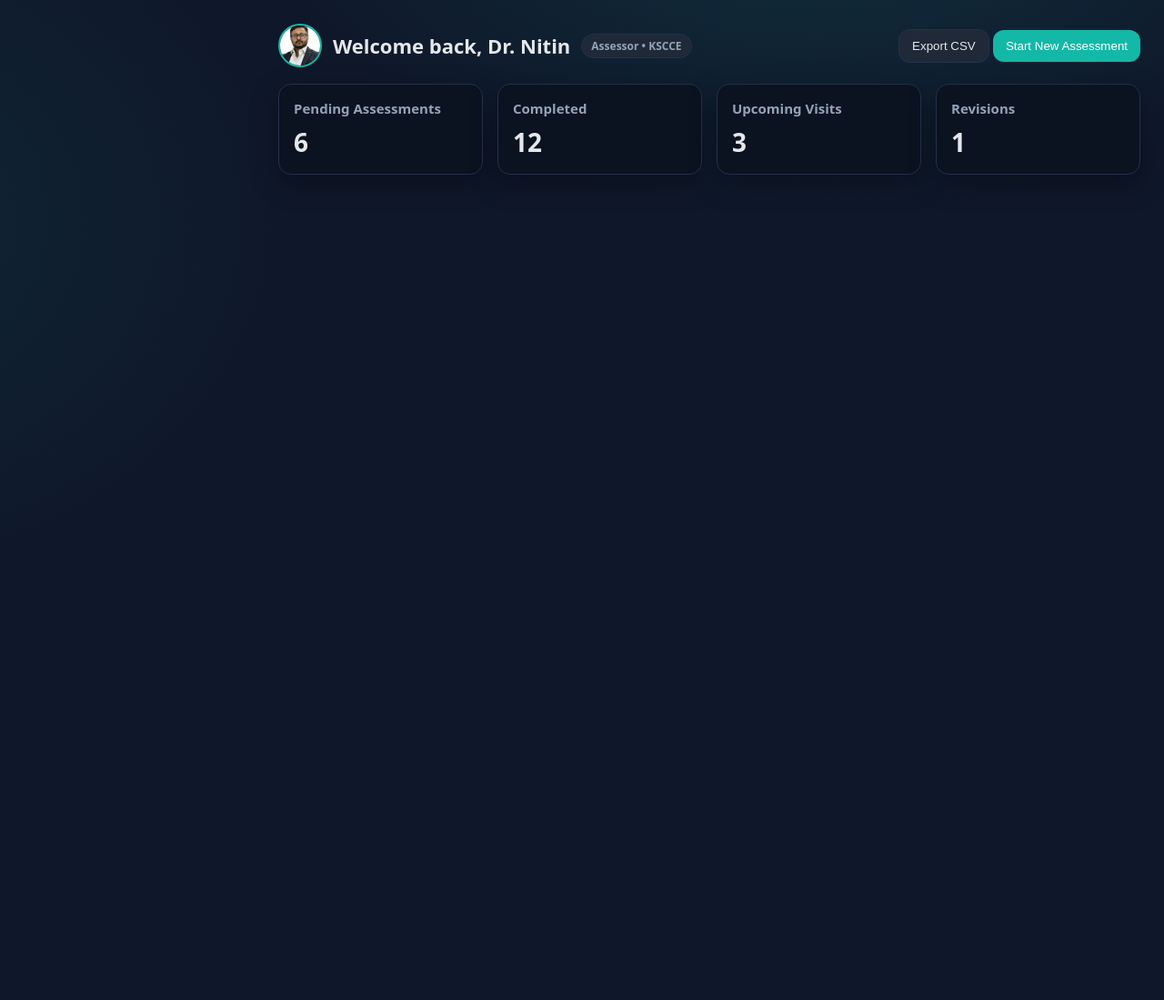
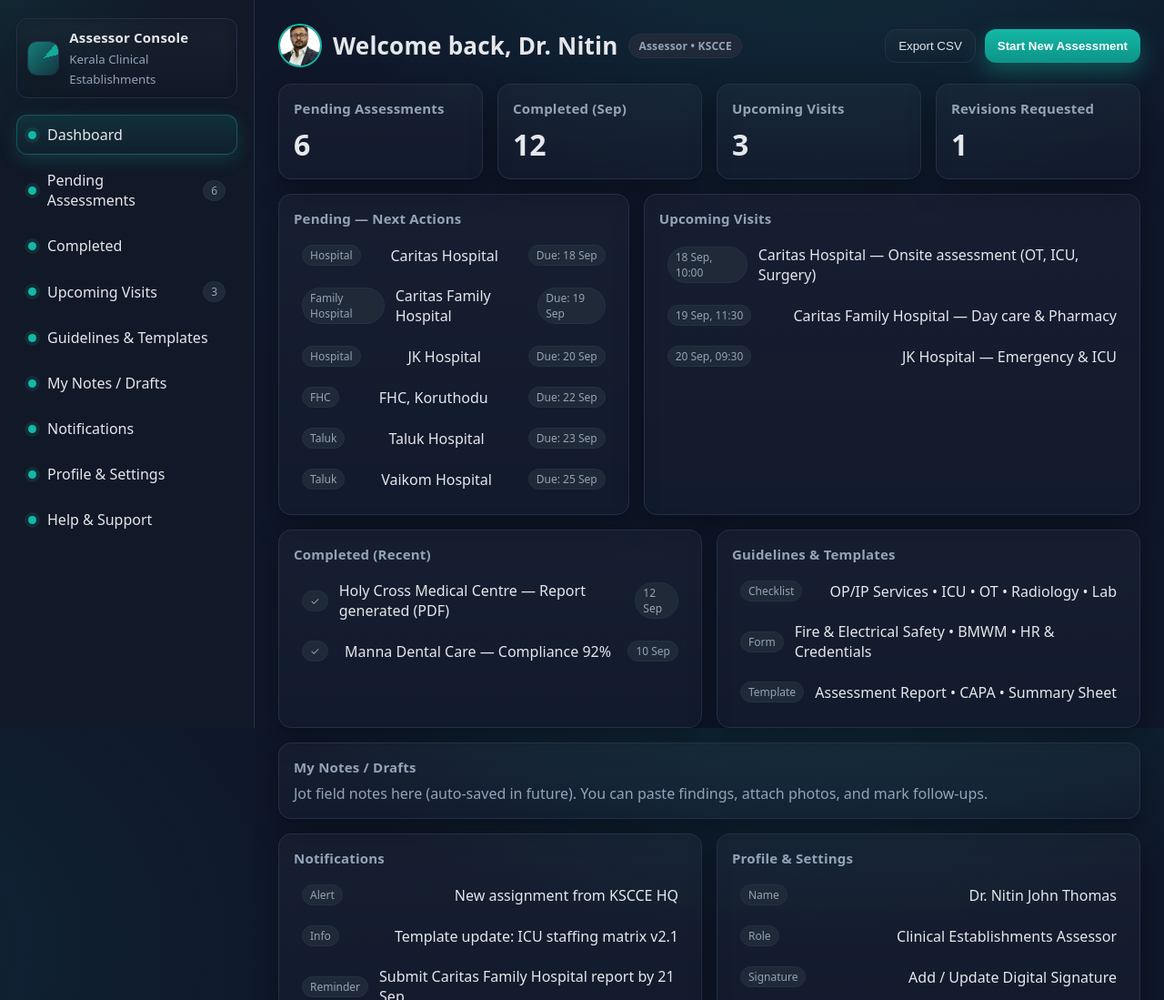
Before and after one commit to axener2/assessor, a plain HTML site: page index.html in a window 1280 px wide. Shown: the top 1099 px of the page at 91% size. Before the commit the page ends 800 px from the top, so only its background shows below. Drawn offline with Linux system fonts and the light colour scheme; files whose address does not match are found by name.

Commit message:
Add files via upload

```diff
--- a/index.html
+++ b/index.html
@@ -6,115 +6,159 @@
   <title>Clinical Establishments Assessor</title>
   <style>
     :root{
-      --bg: #0f172a;
-      --panel: #111827;
-      --muted: #94a3b8;
-      --text: #e5e7eb;
-      --brand: #14b8a6;
-      --brand-strong:#0d9488;
-      --card: #0b1220;
-      --chip:#1f2937;
+      --bg:#0f172a;           /* slate-900 */
+      --panel:#111827;        /* gray-900 */
+      --muted:#94a3b8;        /* slate-400 */
+      --text:#e5e7eb;         /* gray-200 */
+      --brand:#14b8a6;        /* teal-500 */
+      --brand-strong:#0d9488; /* teal-600 */
+      --card:#0b1220;         /* deep panel */
+      --chip:#1f2937;         /* gray-800 */
       --border:#23314a;
       --hover:#0b1626;
-      --shadow: 0 10px 30px rgba(0,0,0,.35);
-      --radius: 14px;
+      --shadow:0 10px 30px rgba(0,0,0,.35);
+      --radius:14px;
     }
 
-    *{ box-sizing: border-box; }
-    html,body{ height:100%; margin:0; }
+    *{box-sizing:border-box}
+    html,body{height:100%;margin:0}
     body{
-      font-family: ui-sans-serif, system-ui, -apple-system, Segoe UI, Roboto, "Helvetica Neue", Arial;
-      color: var(--text);
-      background: radial-gradient(1200px 800px at 70% -200px, rgba(20,184,166,.18), transparent 55%),
-                  radial-gradient(900px 700px at -200px 30%, rgba(20,184,166,.10), transparent 60%),
-                  var(--bg);
+      font-family:ui-sans-serif,system-ui,-apple-system,Segoe UI,Roboto,"Helvetica Neue",Arial;
+      color:var(--text);
+      background:
+        radial-gradient(1200px 800px at 70% -200px, rgba(20,184,166,.18), transparent 55%),
+        radial-gradient(900px 700px at -200px 30%, rgba(20,184,166,.10), transparent 60%),
+        var(--bg);
     }
 
-    .app{ display:grid; grid-template-columns: 280px 1fr; min-height:100dvh; }
+    /* Layout */
+    .app{display:grid;grid-template-columns:280px 1fr;min-height:100vh}
     aside{
-      position: sticky; top:0; height:100dvh;
-      padding:20px 18px;
-      border-right:1px solid var(--border);
-      background: var(--panel);
-      transition: transform 0.3s ease-in-out;
+      position:sticky;top:0;height:100vh;overflow:auto;
+      padding:20px 18px;border-right:1px solid var(--border);
+      background:
+        radial-gradient(600px 500px at -120px -120px, rgba(20,184,166,.18), transparent 60%),
+        var(--panel);
     }
-    aside.hidden { transform: translateX(-100%); }
+    main{padding:26px 26px 42px;overflow:auto}
 
-    .brand{ display:flex; align-items:center; gap:12px; margin-bottom:18px; padding:10px 12px; border:1px solid var(--border); border-radius:12px; }
-    .brand-logo{ width:36px; height:36px; border-radius:9px; background: linear-gradient(135deg, rgba(20,184,166,.6), rgba(20,184,166,.15)); border:1px solid var(--border); }
-    .brand h1{ font-size:15px; margin:0 0 2px 0; font-weight:700; }
-    .brand small{ color: var(--muted); }
+    /* Sidebar */
+    .brand{
+      display:flex;align-items:center;gap:12px;margin-bottom:18px;
+      padding:10px 12px;border:1px solid var(--border);border-radius:12px;
+      background:linear-gradient(180deg, rgba(255,255,255,.03), transparent);
+      box-shadow:inset 0 2px 12px rgba(0,0,0,.2);
+    }
+    .brand-logo{
+      width:36px;height:36px;border-radius:9px;
+      background:
+        conic-gradient(from 210deg at 50% 50%, rgba(20,184,166,0) 0 53%, rgba(20,184,166,.85) 53% 63%, rgba(20,184,166,0) 63% 100%),
+        linear-gradient(135deg, rgba(20,184,166,.6), rgba(20,184,166,.15));
+      outline:1px solid var(--border);
+      box-shadow:var(--shadow);
+    }
+    .brand h1{font-size:15px;margin:0 0 2px 0;font-weight:700;letter-spacing:.2px}
+    .brand small{color:var(--muted)}
 
-    nav{ margin-top: 10px; }
-    .menu{ display:flex; flex-direction:column; gap:6px; margin:10px 0 18px; }
-    .menu a{ display:flex; align-items:center; gap:12px; padding:10px 12px; border-radius:12px; color: var(--text); text-decoration:none; }
-    .menu a:hover{ background: var(--hover); border-color: var(--border); }
-    .menu a.active{ background: linear-gradient(180deg, rgba(20,184,166,.15), rgba(20,184,166,.05)); border:1px solid rgba(20,184,166,.35); }
-    .dot{ width:9px; height:9px; border-radius:50%; background: var(--brand); }
-
-    main{ padding:26px; }
-    .topbar{ display:flex; justify-content:space-between; align-items:center; margin-bottom:18px; }
-    .greet{ display:flex; align-items:center; gap:12px; font-size:22px; font-weight:800; }
-    .greet img{ width:48px; height:48px; border-radius:50%; object-fit:cover; border:2px solid var(--brand); }
-    .chip{ font-size:12px; padding:4px 10px; border-radius:999px; background: var(--chip); color: var(--muted); border:1px solid var(--border); }
-    .btn{ padding:10px 14px; border-radius:12px; border:1px solid var(--border); background: var(--chip); color: var(--text); cursor:pointer; }
-    .btn.primary{ background: var(--brand); border:none; color:#fff; }
-
-    /* Hamburger */
-    .hamburger{
-      display:none;
-      font-size:26px;
-      background:none;
-      border:none;
-      color: var(--text);
-      cursor:pointer;
+    nav{margin-top:10px}
+    .menu{display:flex;flex-direction:column;gap:6px;margin:10px 0 18px}
+    .menu a{
+      display:flex;align-items:center;gap:12px;
+      padding:10px 12px;border-radius:12px;color:var(--text);text-decoration:none;
+      border:1px solid transparent;
+    }
+    .menu a:hover{background:var(--hover);border-color:var(--border)}
+    .menu a.active{
+      background:linear-gradient(180deg, rgba(20,184,166,.15), rgba(20,184,166,.05));
+      border:1px solid rgba(20,184,166,.35);
+      box-shadow:0 6px 20px rgba(20,184,166,.20);
+    }
+    .dot{width:9px;height:9px;border-radius:50%;background:var(--brand);box-shadow:0 0 0 4px rgba(20,184,166,.12)}
+    /* (Missing before) badge styling */
+    .badge{
+      margin-left:auto;font-size:12px;padding:2px 8px;border-radius:999px;
+      background:var(--chip);color:var(--muted);border:1px solid var(--border)
     }
 
-    .grid{ display:grid; gap:16px; grid-template-columns: repeat(12, 1fr); }
-    .card{ background: var(--card); border:1px solid var(--border); border-radius: var(--radius); padding:16px; box-shadow: var(--shadow); }
-    .card h3{ margin:0 0 8px; font-size:15px; color: var(--muted); font-weight:700; }
-    .stat{ font-size:28px; font-weight:800; }
-    .row-3{ grid-column: span 3; }
-    .row-5{ grid-column: span 5; }
-    .row-6{ grid-column: span 6; }
-    .row-7{ grid-column: span 7; }
-    .row-12{ grid-column: span 12; }
+    /* Topbar */
+    .topbar{display:flex;justify-content:space-between;align-items:center;gap:14px;margin-bottom:18px}
+    .greet{
+      font-size:clamp(18px,2.2vw,26px);font-weight:800;letter-spacing:.2px;
+      display:flex;align-items:center;gap:12px
+    }
+    .greet img{
+      width:48px;height:48px;border-radius:50%;object-fit:cover;border:2px solid var(--brand)
+    }
+    .chip{
+      font-size:12px;padding:4px 10px;border-radius:999px;background:var(--chip);color:var(--muted);border:1px solid var(--border)
+    }
+    .actions{display:flex;gap:10px}
+    .btn{
+      padding:10px 14px;border-radius:12px;border:1px solid var(--border);
+      background:linear-gradient(180deg, rgba(255,255,255,.03), transparent);
+      color:var(--text);cursor:pointer
+    }
+    .btn.primary{
+      background:linear-gradient(180deg, var(--brand), var(--brand-strong));
+      border:none;box-shadow:0 10px 24px rgba(20,184,166,.35);font-weight:700;color:#fff
+    }
 
-    .list{ list-style:none; margin:0; padding:0; }
-    .list li{ display:flex; justify-content:space-between; align-items:center; padding:8px; border-bottom:1px solid var(--border); }
-    .list li:last-child{ border-bottom:none; }
-    .pill{ font-size:12px; padding:2px 8px; border-radius:999px; background: var(--chip); color: var(--muted); border:1px solid var(--border); }
+    /* Cards/Grid */
+    .grid{display:grid;gap:16px;grid-template-columns:repeat(12,1fr)}
+    .card{
+      background:linear-gradient(180deg, rgba(255,255,255,.03), rgba(255,255,255,.01));
+      border:1px solid var(--border);border-radius:var(--radius);padding:16px;box-shadow:var(--shadow)
+    }
+    .card h3{margin:0 0 8px;font-size:15px;color:var(--muted);font-weight:700;letter-spacing:.2px}
+    .stat{font-size:clamp(20px,3vw,32px);font-weight:800;margin:4px 0 0}
+    .row-3{grid-column:span 3}
+    .row-5{grid-column:span 5}
+    .row-6{grid-column:span 6}
+    .row-7{grid-column:span 7}
+    .row-12{grid-column:span 12}
 
-    /* Mobile */
-    @media (max-width: 980px){
-      .app{ grid-template-columns: 1fr; }
-      aside{ position: fixed; left:0; top:0; bottom:0; width:260px; z-index:1000; }
-      .hamburger{ display:block; }
+    /* Lists */
+    .list{margin:0;padding:0;list-style:none}
+    .list li{
+      display:flex;align-items:center;gap:12px;justify-content:space-between;
+      padding:10px 8px;border-radius:10px;border:1px solid transparent
+    }
+    .list li:hover{background:var(--hover);border-color:var(--border)}
+    .pill{
+      font-size:12px;padding:2px 8px;border-radius:999px;border:1px solid var(--border);
+      background:var(--chip);color:var(--muted)
+    }
+
+    /* Responsive */
+    @media (max-width:980px){
+      .app{grid-template-columns:1fr}
+      aside{position:static;height:auto}
     }
   </style>
 </head>
 <body>
   <div class="app">
     <!-- SIDEBAR -->
-    <aside id="sidebar" class="hidden">
+    <aside>
       <div class="brand">
-        <div class="brand-logo"></div>
+        <div class="brand-logo" aria-hidden="true"></div>
         <div>
           <h1>Assessor Console</h1>
           <small>Kerala Clinical Establishments</small>
         </div>
       </div>
+
       <nav>
-        <div class="menu">
+        <div class="menu" role="navigation" aria-label="Main">
           <a class="active" href="#dashboard"><span class="dot"></span> Dashboard</a>
-          <a href="#pending"><span class="dot"></span> Pending Assessments</a>
+          <a href="#pending"><span class="dot"></span> Pending Assessments <span class="badge">6</span></a>
           <a href="#completed"><span class="dot"></span> Completed</a>
-          <a href="#upcoming"><span class="dot"></span> Upcoming Visits</a>
-          <a href="#guidelines"><span class="dot"></span> Guidelines</a>
-          <a href="#notes"><span class="dot"></span> My Notes</a>
+          <a href="#upcoming"><span class="dot"></span> Upcoming Visits <span class="badge">3</span></a>
+          <a href="#guidelines"><span class="dot"></span> Guidelines & Templates</a>
+          <a href="#notes"><span class="dot"></span> My Notes / Drafts</a>
           <a href="#notifications"><span class="dot"></span> Notifications</a>
-          <a href="#profile"><span class="dot"></span> Profile</a>
-          <a href="#help"><span class="dot"></span> Help</a>
+          <a href="#profile"><span class="dot"></span> Profile & Settings</a>
+          <a href="#help"><span class="dot"></span> Help & Support</a>
         </div>
       </nav>
     </aside>
@@ -122,7 +166,6 @@
     <!-- MAIN -->
     <main>
       <div class="topbar">
-        <button class="hamburger" onclick="toggleSidebar()">☰</button>
         <div class="greet">
           <img src="profile.jpg" alt="Profile photo">
           Welcome back, Dr. Nitin
@@ -134,20 +177,92 @@
         </div>
       </div>
 
-      <!-- Example dashboard content -->
-      <section id="dashboard" class="grid">
+      <!-- STATS -->
+      <section id="dashboard" class="grid" aria-label="Dashboard">
         <div class="card row-3"><h3>Pending Assessments</h3><div class="stat">6</div></div>
-        <div class="card row-3"><h3>Completed</h3><div class="stat">12</div></div>
+        <div class="card row-3"><h3>Completed (Sep)</h3><div class="stat">12</div></div>
         <div class="card row-3"><h3>Upcoming Visits</h3><div class="stat">3</div></div>
-        <div class="card row-3"><h3>Revisions</h3><div class="stat">1</div></div>
+        <div class="card row-3"><h3>Revisions Requested</h3><div class="stat">1</div></div>
+
+        <!-- PENDING LIST -->
+        <div id="pending" class="card row-5">
+          <h3>Pending — Next Actions</h3>
+          <ul class="list">
+            <li><span class="pill">Hospital</span> Caritas Hospital <span class="pill">Due: 18 Sep</span></li>
+            <li><span class="pill">Family Hospital</span> Caritas Family Hospital <span class="pill">Due: 19 Sep</span></li>
+            <li><span class="pill">Hospital</span> JK Hospital <span class="pill">Due: 20 Sep</span></li>
+            <li><span class="pill">FHC</span> FHC, Koruthodu <span class="pill">Due: 22 Sep</span></li>
+            <li><span class="pill">Taluk</span> Taluk Hospital <span class="pill">Due: 23 Sep</span></li>
+            <li><span class="pill">Taluk</span> Vaikom Hospital <span class="pill">Due: 25 Sep</span></li>
+          </ul>
+        </div>
+
+        <!-- CALENDAR / UPCOMING -->
+        <div id="upcoming" class="card row-7">
+          <h3>Upcoming Visits</h3>
+          <ul class="list">
+            <li><span class="pill">18 Sep, 10:00</span> Caritas Hospital — Onsite assessment (OT, ICU, Surgery)</li>
+            <li><span class="pill">19 Sep, 11:30</span> Caritas Family Hospital — Day care & Pharmacy</li>
+            <li><span class="pill">20 Sep, 09:30</span> JK Hospital — Emergency & ICU</li>
+          </ul>
+        </div>
+
+        <!-- COMPLETED -->
+        <div id="completed" class="card row-6">
+          <h3>Completed (Recent)</h3>
+          <ul class="list">
+            <li><span class="pill">✓</span> Holy Cross Medical Centre — Report generated (PDF) <span class="pill">12 Sep</span></li>
+            <li><span class="pill">✓</span> Manna Dental Care — Compliance 92% <span class="pill">10 Sep</span></li>
+          </ul>
+        </div>
+
+        <!-- GUIDELINES -->
+        <div id="guidelines" class="card row-6">
+          <h3>Guidelines & Templates</h3>
+          <ul class="list">
+            <li><span class="pill">Checklist</span> OP/IP Services • ICU • OT • Radiology • Lab</li>
+            <li><span class="pill">Form</span> Fire & Electrical Safety • BMWM • HR & Credentials</li>
+            <li><span class="pill">Template</span> Assessment Report • CAPA • Summary Sheet</li>
+          </ul>
+        </div>
+
+        <!-- NOTES -->
+        <div id="notes" class="card row-12">
+          <h3>My Notes / Drafts</h3>
+          <p style="color:var(--muted);margin:0">
+            Jot field notes here (auto-saved in future). You can paste findings, attach photos, and mark follow-ups.
+          </p>
+        </div>
+
+        <!-- NOTIFICATIONS -->
+        <div id="notifications" class="card row-6">
+          <h3>Notifications</h3>
+          <ul class="list">
+            <li><span class="pill">Alert</span> New assignment from KSCCE HQ</li>
+            <li><span class="pill">Info</span> Template update: ICU staffing matrix v2.1</li>
+            <li><span class="pill">Reminder</span> Submit Caritas Family Hospital report by 21 Sep</li>
+          </ul>
+        </div>
+
+        <!-- PROFILE -->
+        <div id="profile" class="card row-6">
+          <h3>Profile & Settings</h3>
+          <ul class="list">
+            <li><span class="pill">Name</span> Dr. Nitin John Thomas</li>
+            <li><span class="pill">Role</span> Clinical Establishments Assessor</li>
+            <li><span class="pill">Signature</span> Add / Update Digital Signature</li>
+          </ul>
+        </div>
+
+        <!-- HELP -->
+        <div id="help" class="card row-12">
+          <h3>Help & Support</h3>
+          <p style="color:var(--muted);margin:0">
+            FAQs • Assessor Handbook • Contact KSCCE Support — guidance on standards, documentation, and reporting.
+          </p>
+        </div>
       </section>
     </main>
   </div>
-
-  <script>
-    function toggleSidebar(){
-      document.getElementById("sidebar").classList.toggle("hidden");
-    }
-  </script>
 </body>
 </html>
```
